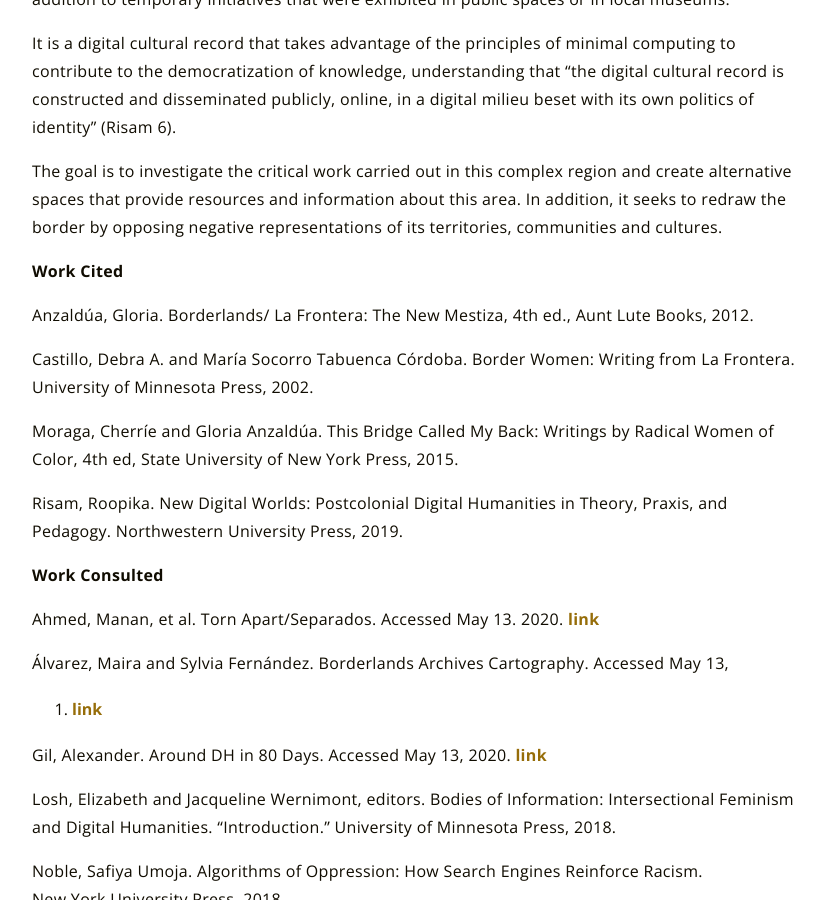
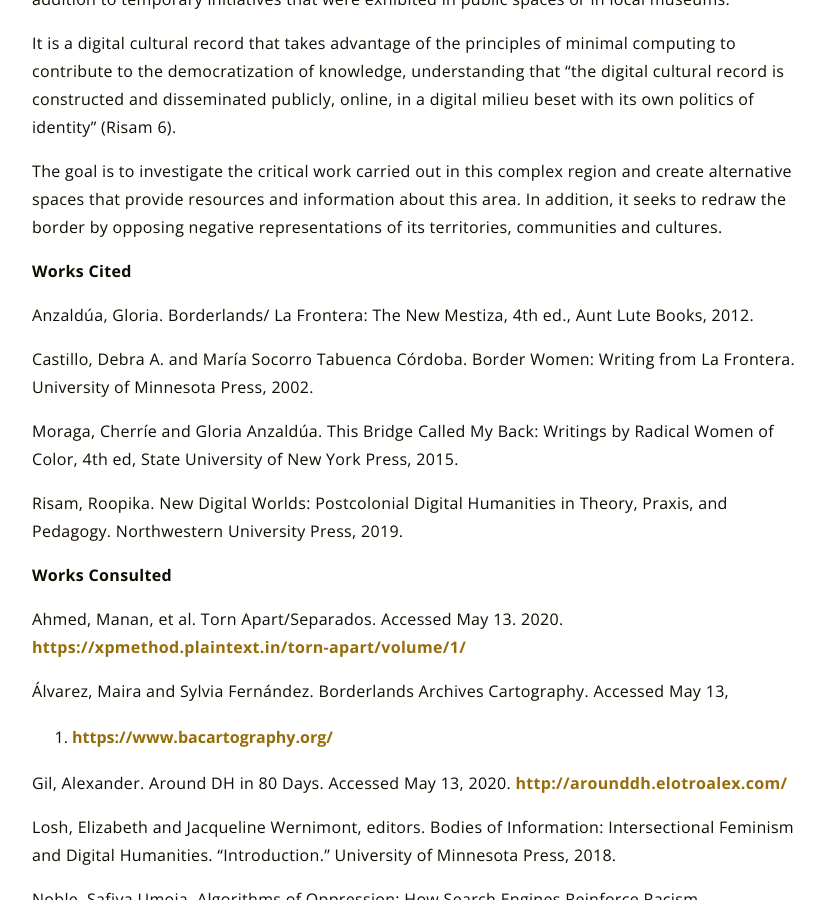
Before and after one commit to unitedfronteras/ufexhibition_mexusa, a Jekyll site: the page built from pages/about.md, in a window 1280 px wide and 900 px high, scrolled down 500 px. Shown: the whole window, without its empty margins (223-1048 px from the left). Built offline with Jekyll 4.4.1, drawn with Linux system fonts in a browser that asks for light colours.

Commit message:
cambio en bibliografia

```diff
--- a/pages/about.md
+++ b/pages/about.md
@@ -12,7 +12,7 @@
 
 The goal is to investigate the critical work carried out in this complex region and create alternative spaces that provide resources and information about this area. In addition, it seeks to redraw the border by opposing negative representations of its territories, communities and cultures.
 
-**Work Cited**
+**Works Cited**
 
 Anzaldúa, Gloria. Borderlands/ La Frontera: The New Mestiza, 4th ed., Aunt Lute
    Books, 2012.
@@ -26,15 +26,15 @@
 Risam, Roopika. New Digital Worlds: Postcolonial Digital Humanities in Theory, Praxis,
    and Pedagogy. Northwestern University Press, 2019.
 
-**Work Consulted**
+**Works Consulted**
 
 Ahmed, Manan, et al. Torn Apart/Separados. Accessed May 13. 2020.
-   [link](https://xpmethod.plaintext.in/torn-apart/volume/1/)
+   [https://xpmethod.plaintext.in/torn-apart/volume/1/](https://xpmethod.plaintext.in/torn-apart/volume/1/)
 
 Álvarez, Maira and Sylvia Fernández. Borderlands Archives Cartography. Accessed May 13,
-   2020. [link](https://www.bacartography.org/)
+   2020. [https://www.bacartography.org/](https://www.bacartography.org/)
 
-Gil, Alexander. Around DH in 80 Days. Accessed May 13, 2020. [link](http://arounddh.elotroalex.com/)
+Gil, Alexander. Around DH in 80 Days. Accessed May 13, 2020. [http://arounddh.elotroalex.com/](http://arounddh.elotroalex.com/)
 
 Losh, Elizabeth and Jacqueline Wernimont, editors. Bodies of Information: Intersectional
    Feminism and Digital Humanities. “Introduction.” University of Minnesota Press, 2018.
```
